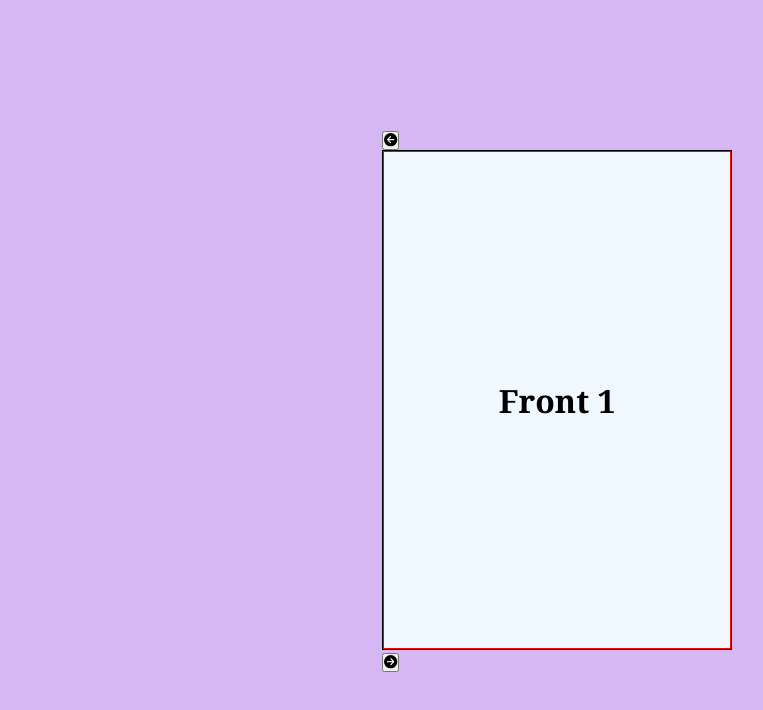
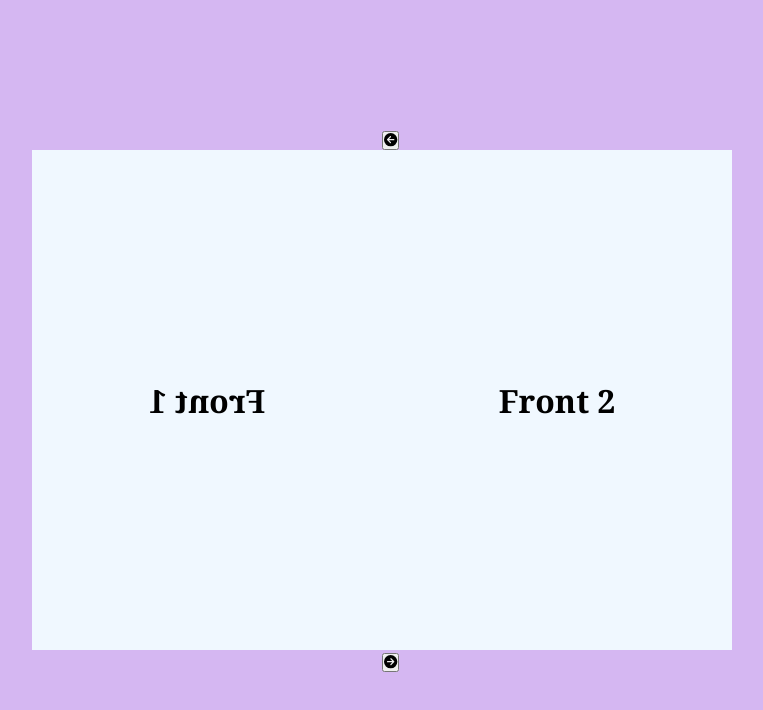
Before and after one commit to MargaritaRa/Tell-me-about-it, a React (Vite) app: page / in a window 1280 px wide. Shown: the top 710 px of the page, without its empty margins (83-846 px from the left). Built offline with nearby package versions, Linux system fonts and the light colour scheme.

Commit message:
add transformation

```diff
--- a/src/components/Pages.jsx
+++ b/src/components/Pages.jsx
@@ -4,7 +4,7 @@ function Pages(){
     return(
         <div id="book" class="book">
             {/* page 1 */}
-            <div id="p1" class="paper">
+            <div id="p1" class="paper flipped">
                 <div class="front">
                     <div id="f1" class="front-content">
                         <h1>Front 1</h1>
@@ -17,6 +17,34 @@ function Pages(){
                     </div>
                 </div>
             </div>
+            {/* page 2 */}
+            <div id="p2" class="paper">
+                <div class="front">
+                    <div id="f2" class="front-content">
+                        <h1>Front 2</h1>
+                    </div>
+
+                </div>
+                <div class="back">
+                    <div id="b2" class="back-content">
+                        <h1>Back 2</h1>
+                    </div>
+                </div>
+            </div>
+            {/* page 3 */}
+            <div id="p3" class="paper">
+                <div class="front">
+                    <div id="f3" class="front-content">
+                        <h1>Front 3</h1>
+                    </div>
+
+                </div>
+                <div class="back">
+                    <div id="b3" class="back-content">
+                        <h1>Back 3</h1>
+                    </div>
+                </div>
+            </div>
         </div>
     )
 }
--- a/src/index.css
+++ b/src/index.css
@@ -15,14 +15,12 @@ body {
 }
 
 .book {
-  border: 1px solid black;
   position: relative;
   width: 350px;
   height: 500px;
 }
 
 .paper{
-  border: 1px solid red;
   position: absolute;
   width: 100%;
   height: 100%;
@@ -38,6 +36,8 @@ body {
   height: 100%;
   top: 0;
   left: 0;
+  transform-origin: left;
+  transition: transform 0.5s;
 }
 
 .front {
@@ -55,6 +55,13 @@ body {
   display: flex;
   justify-content: center;
   align-items: center;
+}
+
+/*  paper flip effect */
+
+.flipped .front,
+.flipped .back {
+  transform: rotateY(-180deg)
 }
 
 /* control button */
@@ -78,3 +85,16 @@ FontAwesomeIcon {
   font-size: 50px;
   color: grey;
 }
+
+/* paper stack order  */
+#p1{
+z-index: 3;
+}
+
+#p2{
+  z-index: 2;
+}
+
+#p3{
+  z-index: 1;
+}
```
